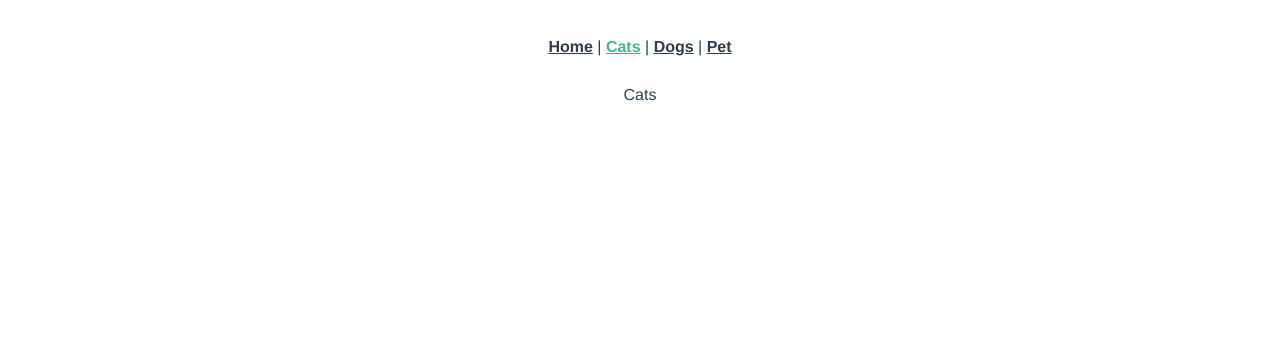
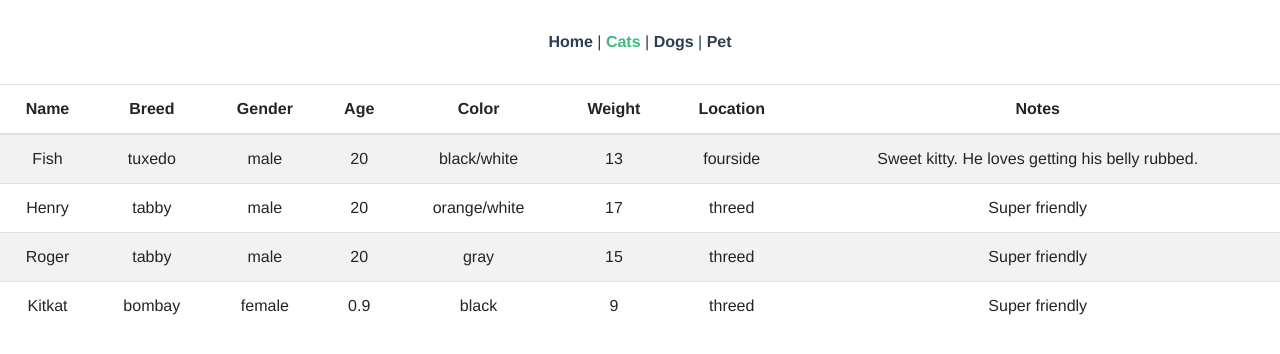
Before and after one commit to elkarouani/vue-router-demo-app, a Vue app: page /cats in a window 1280 px wide. Shown: the top 354 px of the page. Built offline with nearby package versions, Linux system fonts and the light colour scheme.

Commit message:
Task: display table with data on cats view

```diff
--- /dev/null
+++ b/src/data/cats.js
@@ -0,0 +1,42 @@
+export default [
+  {
+    name: 'Fish',
+    breed: 'tuxedo',
+    gender: 'male',
+    age: 20,
+    color: 'black/white',
+    weight: 13,
+    location: 'fourside',
+    notes: 'Sweet kitty. He loves getting his belly rubbed.'
+  },
+  {
+    name: 'Henry',
+    breed: 'tabby',
+    gender: 'male',
+    age: 20,
+    color: 'orange/white',
+    weight: 17,
+    location: 'threed',
+    notes: 'Super friendly'
+  },
+  {
+    name: 'Roger',
+    breed: 'tabby ',
+    gender: 'male',
+    age: 20,
+    color: 'gray',
+    weight: 15,
+    location: 'threed',
+    notes: 'Super friendly'
+  },
+  {
+    name: 'Kitkat',
+    breed: 'bombay',
+    gender: 'female',
+    age: 0.9,
+    color: 'black',
+    weight: 9,
+    location: 'threed',
+    notes: 'Super friendly'
+  }
+]
--- a/src/main.js
+++ b/src/main.js
@@ -1,5 +1,8 @@
 import Vue from 'vue'
 import BootstrapVue from 'bootstrap-vue'
+
+import 'bootstrap/dist/css/bootstrap.css'
+import 'bootstrap-vue/dist/bootstrap-vue.css'
 
 import App from './App.vue'
 import router from './router'
--- a/src/views/Cats.vue
+++ b/src/views/Cats.vue
@@ -1,5 +1,13 @@
 <template>
-    <div>
-        Cats
-    </div>
+  <div>
+    <b-table striped hover :items="cats"></b-table>
+  </div>
 </template>
+<script>
+import cats from '@/data/cats'
+export default {
+  data () {
+    return {cats}
+  }
+}
+</script>
--- a/src/views/Pet.vue
+++ b/src/views/Pet.vue
@@ -1,5 +1,5 @@
 <template>
-    <div>
-        Pets
-    </div>
+  <div>
+    Pet
+  </div>
 </template>
```
Also changed, not shown: src/data/dogs.js (added, +42 -0 lines).
